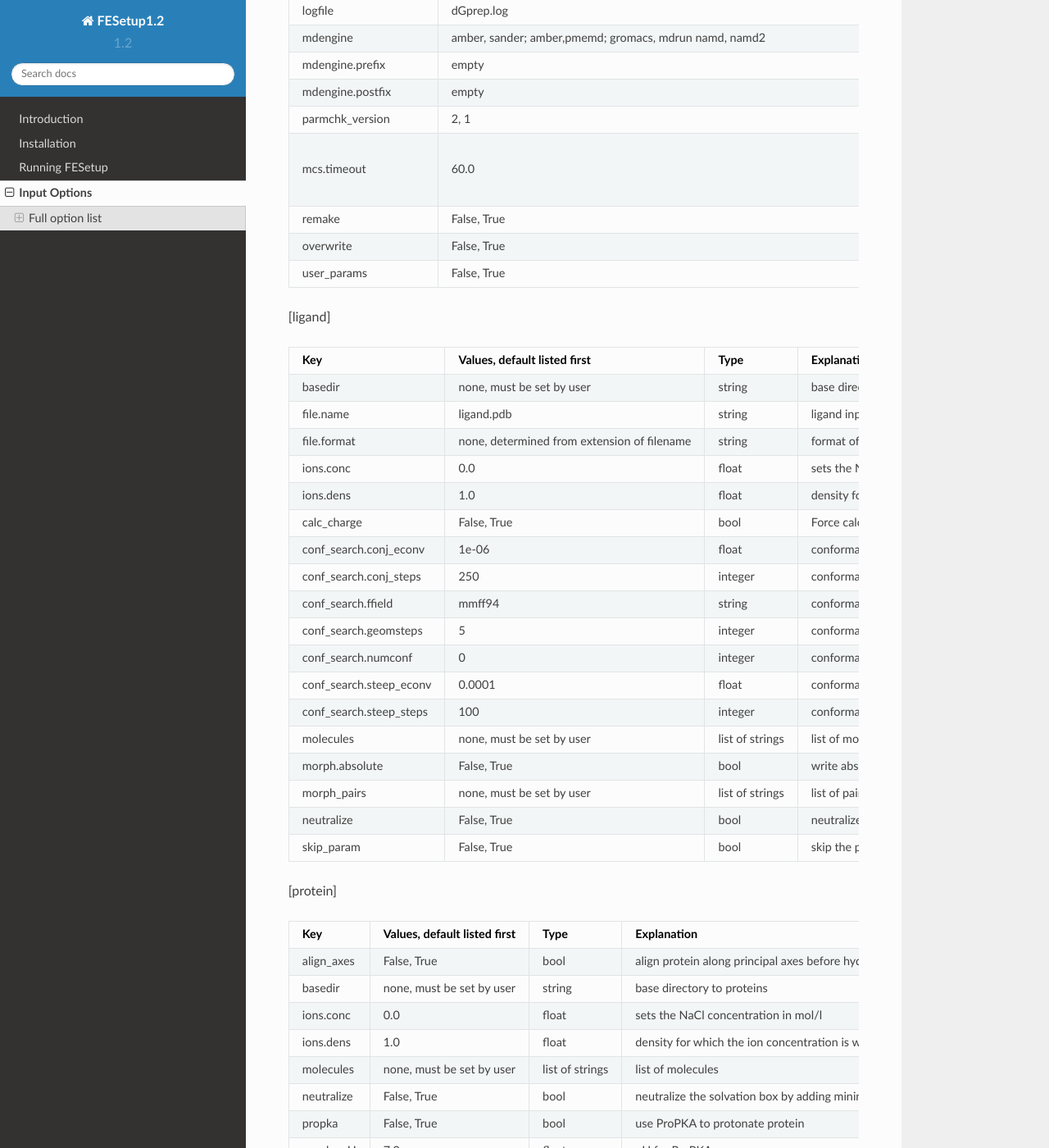
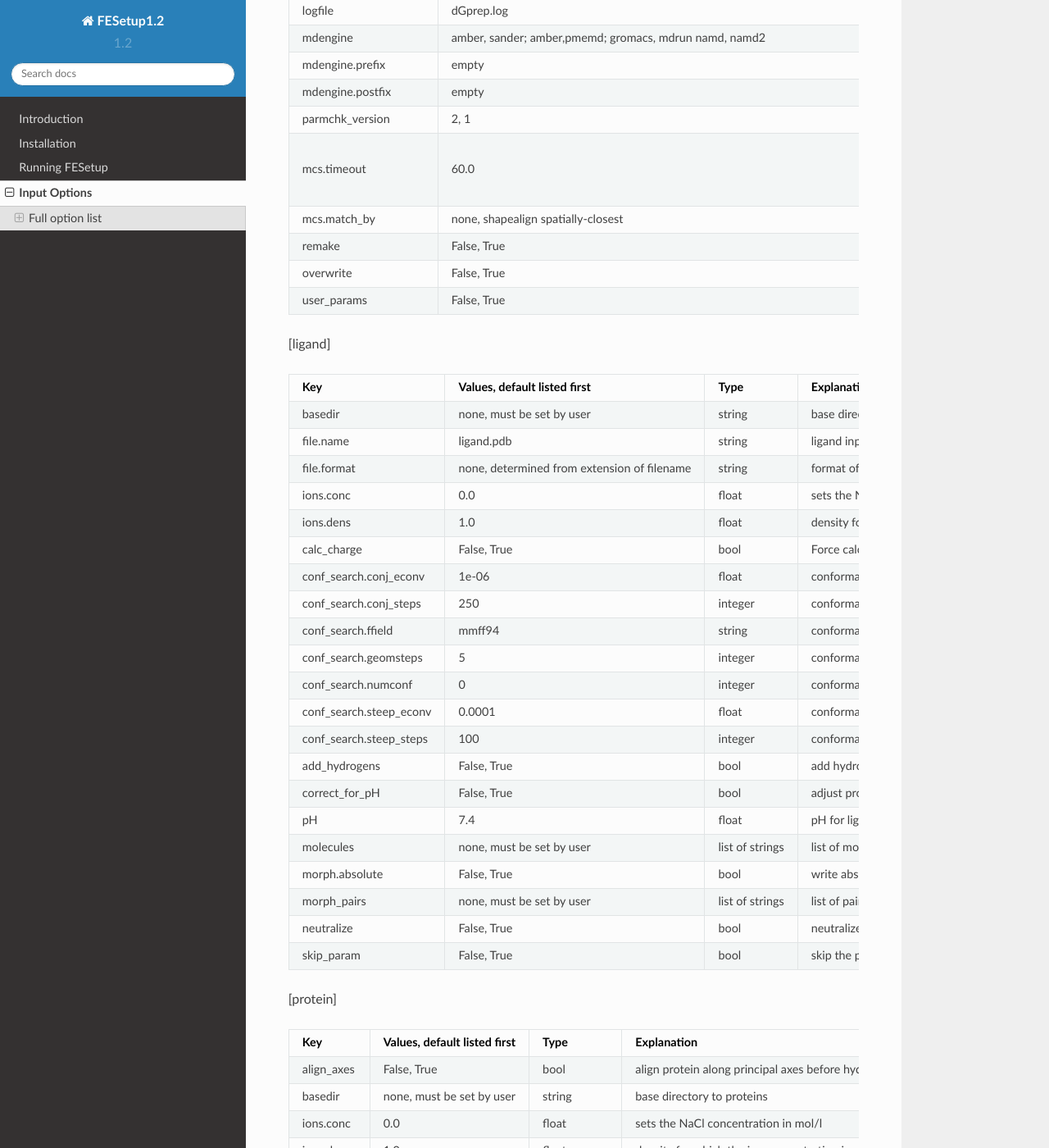
Before and after one commit to CCPBioSim/fesetup, a Sphinx documentation site: the page built from docs/input-options.rst, in a window 1280 px wide and 1400 px high, scrolled down 791 px. Shown: the whole window at 82% size. Built offline with Sphinx 7.4.7 and the Read the Docs theme 2.0.0, drawn with Linux system fonts in a browser that asks for light colours.

Commit message:
added information about some input options to documentation

```diff
--- a/docs/input-options.rst
+++ b/docs/input-options.rst
@@ -65,6 +65,9 @@
 | mcs.timeout           | 60.0                | float   | timeout in seconds for fmcs,  |
 |                       |                     |         |    0 means no timeout         |
 +-----------------------+---------------------+---------+-------------------------------+
+| mcs.match_by          | none, shapealign    | string  | controls RDKit structure      |
+|                       | spatially-closest   |         | matching behaviour            |
++-----------------------+---------------------+---------+-------------------------------+
 | remake                | False, True         | bool    | remake already done           |
 |                       |                     |         | molecules (excluding morphs)  |
 +-----------------------+---------------------+---------+-------------------------------+
@@ -114,6 +117,13 @@
 | conf_search.steep_econv | 0.0001                | float   | conformation search option                           |
 +-------------------------+-----------------------+---------+------------------------------------------------------+
 | conf_search.steep_steps | 100                   | integer | conformation search option                           |
++-------------------------+-----------------------+---------+------------------------------------------------------+
+| add_hydrogens           | False, True           | bool    | add hydrogens, allow for adjusting pH                |
++-------------------------+-----------------------+---------+------------------------------------------------------+
+| correct_for_pH          | False, True           | bool    | adjust protonation state /partial charges of ligand, |
+|                         |                       |         | only works if add_hydrogens = True                   |
++-------------------------+-----------------------+---------+------------------------------------------------------+
+| pH                      | 7.4                   | float   | pH for ligand                                        |
 +-------------------------+-----------------------+---------+------------------------------------------------------+
 | molecules 	          | none,                 | list of | list of molecules                                    |
 |                         | must be set by user   | strings |                                                      |
```
